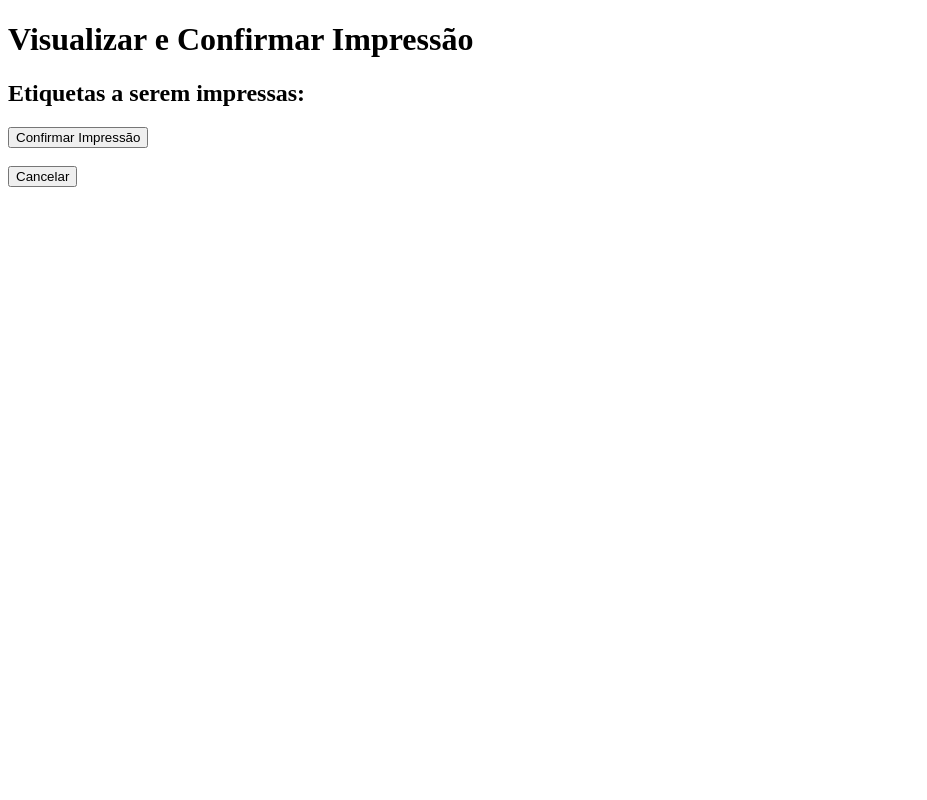
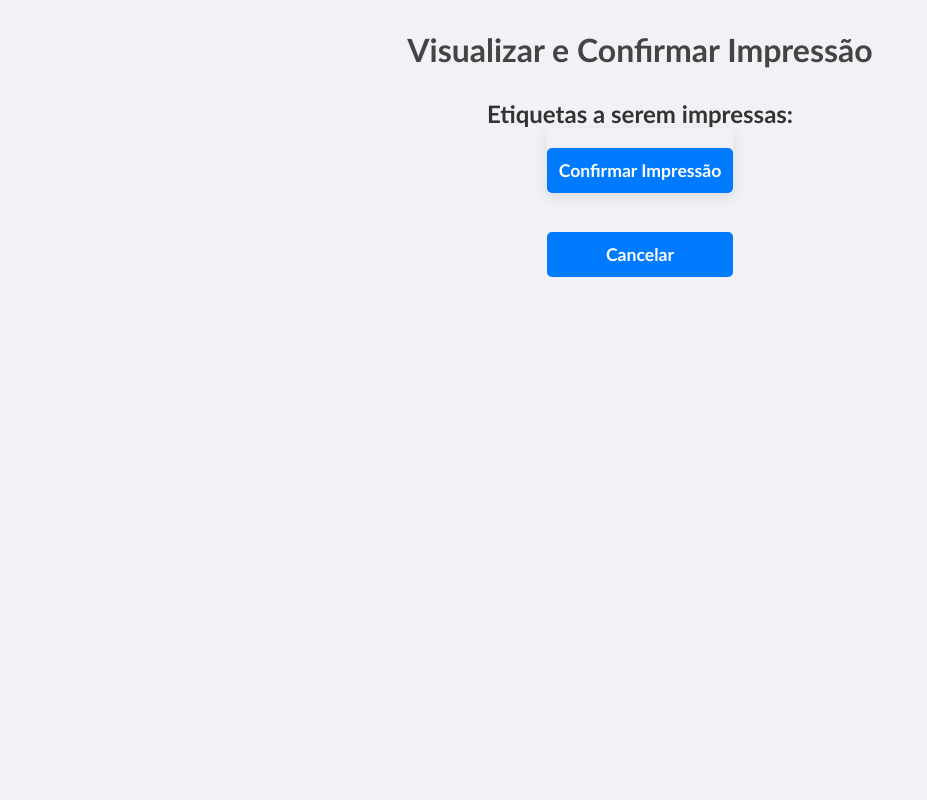
Before and after one commit to fabioallexx/Impressora, a Django app: page /remover-numero/1/ in a window 1280 px wide. Shown: the whole page, without its empty margins (0-927 px from the left). Run offline with Django 5.2, Linux system fonts and the light colour scheme.

Commit message:
css feito

```diff
--- a/Imprimir/templates/Imprimir/visualizar_impressao.html
+++ b/Imprimir/templates/Imprimir/visualizar_impressao.html
@@ -4,6 +4,106 @@
     <meta charset="UTF-8">
     <meta name="viewport" content="width=device-width, initial-scale=1.0">
     <title>Visualizar e Confirmar Impressão</title>
+    <style>
+        * {
+            margin: 0;
+            padding: 0;
+            box-sizing: border-box;
+            font-family: 'Gill Sans', 'Gill Sans MT', Calibri, 'Trebuchet MS', sans-serif;
+        }
+
+        body {
+            display: flex;
+            flex-direction: column;
+            align-items: center;
+            min-height: 100vh;
+            background-color: #f0f2f5;
+            color: #333;
+        }
+
+        h1 {
+            text-align: center;
+            color: #444;
+            font-size: 2em;
+            margin: 30px 0;
+        }
+
+        form {
+            padding: 0px;
+            border-radius: 0px;
+            box-shadow: 0px 4px 12px rgba(0, 0, 0, 0.1);
+            width: 100%;
+            max-width: 600px;
+            margin-bottom: 0px;
+        }
+
+        label {
+            font-weight: bold;
+            display: block;
+            margin-bottom: 10px;
+            color: #666;
+        }
+
+        input[type="text"] {
+            width: 100%;
+            padding: 10px;
+            margin-top: 5px;
+            border: 1px solid #ccc;
+            border-radius: 5px;
+            font-size: 1em;
+        }
+
+        button {
+            width: 100%;
+            padding: 12px;
+            margin-top: 20px;
+            background-color: #007bff;
+            color: #fff;
+            font-size: 1.1em;
+            font-weight: bold;
+            border: none;
+            border-radius: 5px;
+            cursor: pointer;
+            transition: background-color 0.3s;
+        }
+
+        button:hover {
+            background-color: #0056b3;
+        }
+
+        button:focus {
+            outline: none;
+        }
+
+        ul {
+            list-style-type: none;
+            padding: 0;
+            max-width: 600px;
+            width: 100%;
+        }
+
+        li {
+            display: flex;
+            justify-content: space-between;
+            align-items: center;
+            background-color: #fff;
+            padding: 15px;
+            border-radius: 5px;
+            margin-bottom: 10px;
+            box-shadow: 0px 4px 8px rgba(0, 0, 0, 0.1);
+        }
+
+        li a {
+            text-decoration: none;
+            color: #007bff;
+            font-weight: bold;
+            transition: color 0.3s;
+        }
+
+        li a:hover {
+            color: #0056b3;
+        }
+    </style>
 </head>
 <body>
 
```
